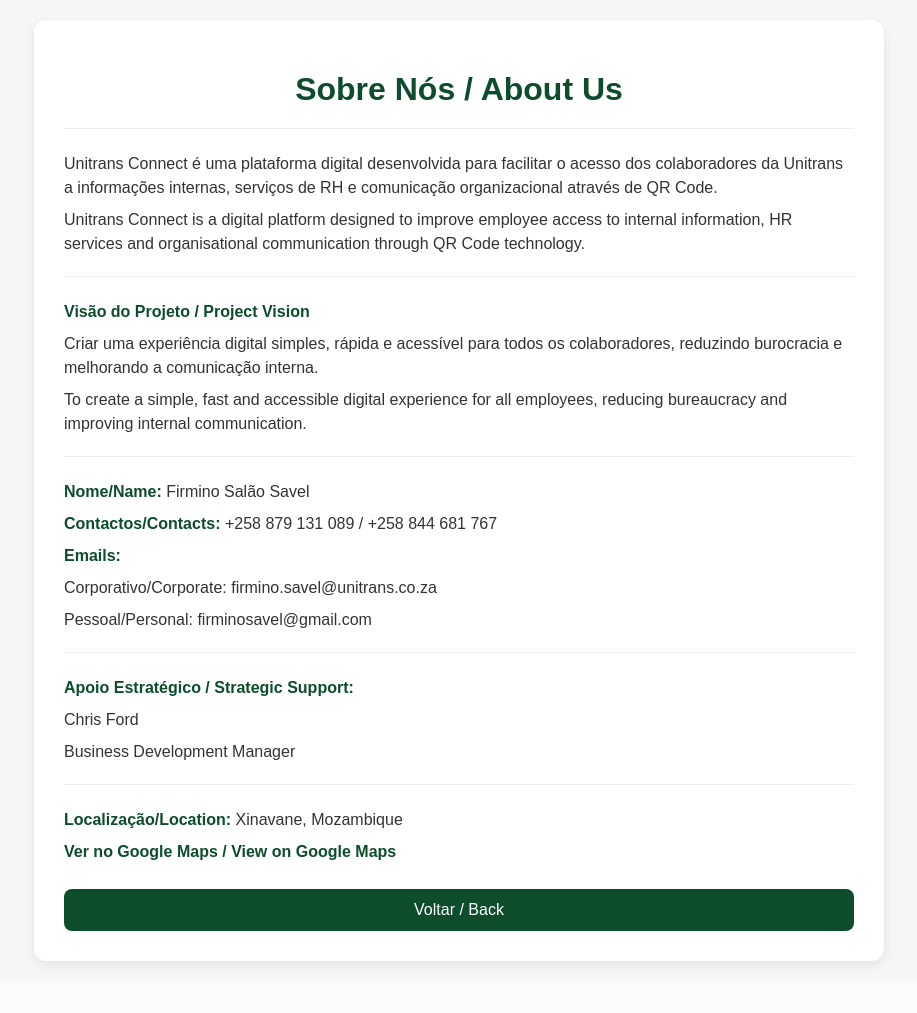
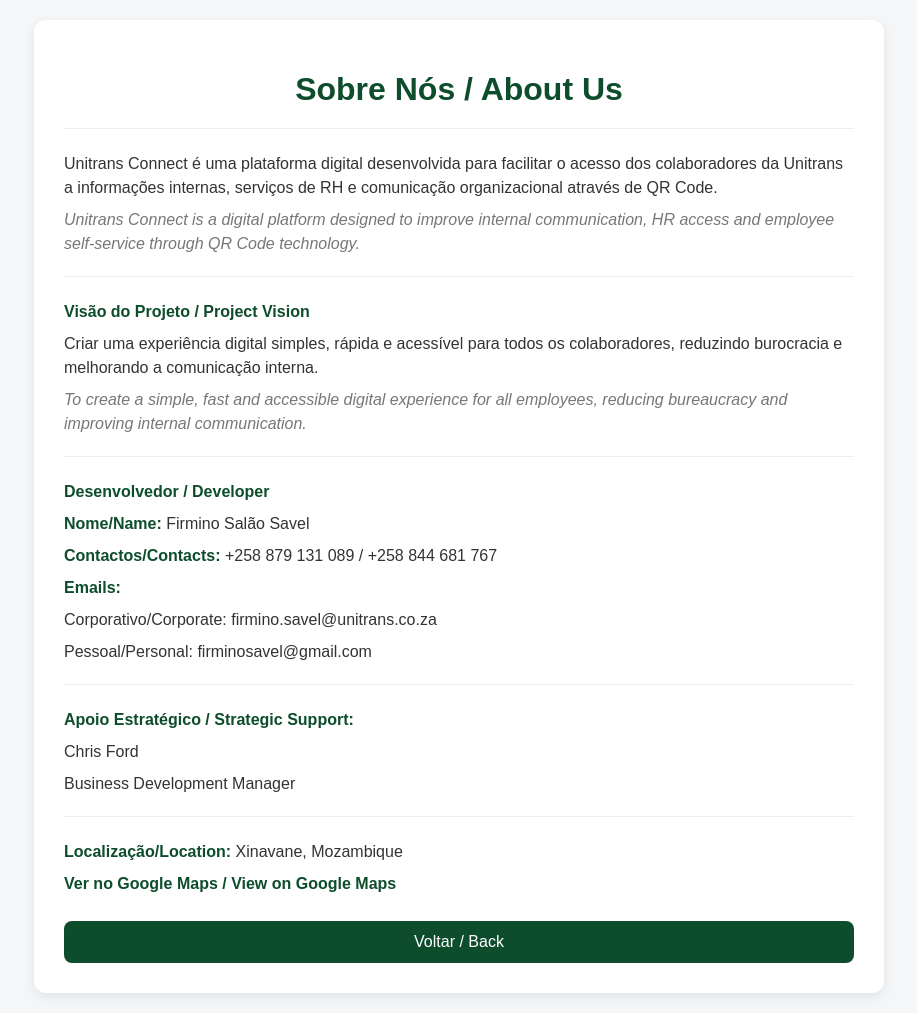
Before and after one commit to FSavel/unitrans-connect, a Flask app: page /sobre in a window 1280 px wide. Shown: the whole page, without its empty margins (181-1098 px from the left). Before the commit the page ends 967 px from the top, so only its background shows below. Run offline with Flask 3, Linux system fonts and the light colour scheme.

Commit message:
Update sobre.html

```diff
--- a/templates/sobre.html
+++ b/templates/sobre.html
@@ -49,6 +49,11 @@ p{
     color:#0d4d2c;
 }
 
+.en-text{
+    color:#777;
+    font-style:italic;
+}
+
 .map-link{
     color:#0d4d2c;
     font-weight:bold;
@@ -82,8 +87,8 @@ a.button{
 Unitrans Connect é uma plataforma digital desenvolvida para facilitar o acesso dos colaboradores da Unitrans a informações internas, serviços de RH e comunicação organizacional através de QR Code.
 </p>
 
-<p>
-Unitrans Connect is a digital platform designed to improve employee access to internal information, HR services and organisational communication through QR Code technology.
+<p class="en-text">
+Unitrans Connect is a digital platform designed to improve internal communication, HR access and employee self-service through QR Code technology.
 </p>
 
 </div>
@@ -97,7 +102,7 @@ Unitrans Connect is a digital platform designed to improve employee access to in
 Criar uma experiência digital simples, rápida e acessível para todos os colaboradores, reduzindo burocracia e melhorando a comunicação interna.
 </p>
 
-<p>
+<p class="en-text">
 To create a simple, fast and accessible digital experience for all employees, reducing bureaucracy and improving internal communication.
 </p>
 
@@ -105,6 +110,8 @@ To create a simple, fast and accessible digital experience for all employees, re
 
 <!-- DESENVOLVEDOR/DEVELOPER -->
 <div class="section">
+
+<p class="label">Desenvolvedor / Developer</p>
 
 <p><span class="label">Nome/Name:</span> Firmino Salão Savel</p>
 
```
